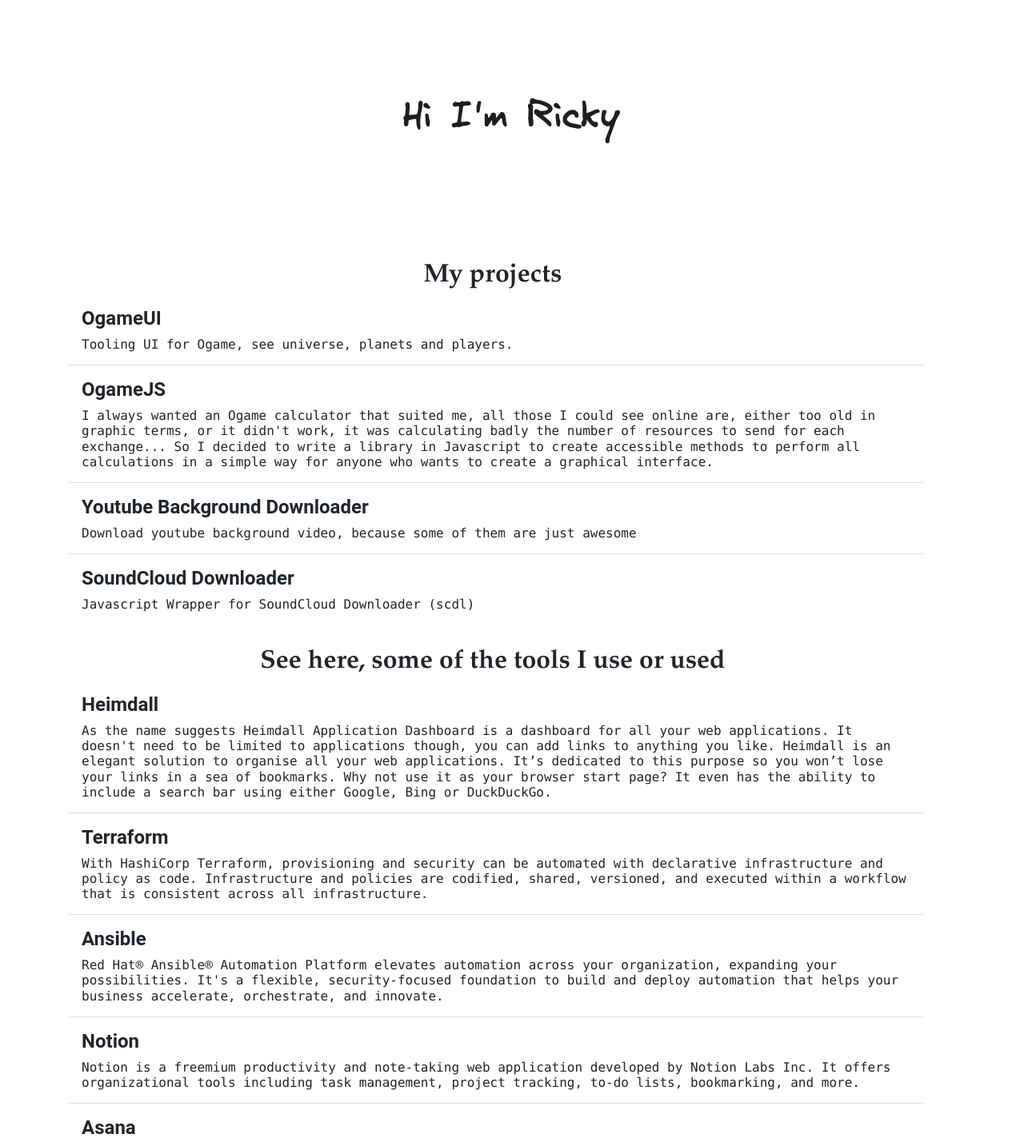
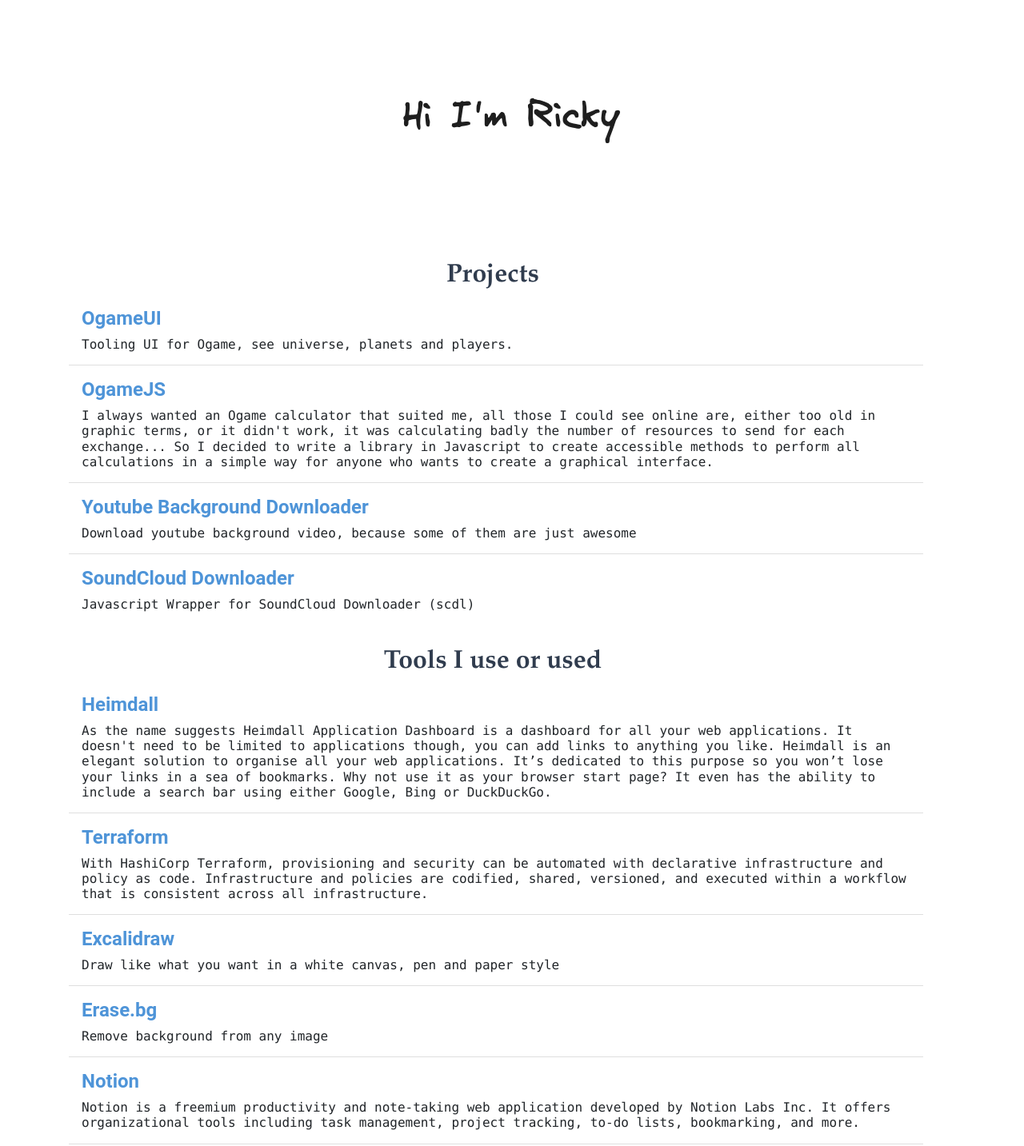
Before and after one commit to rolljee/rolljee.github.io, a React (Create React App) app: page / in a window 1280 px wide. Shown: the top 1433 px of the page at 80% size. Built offline with nearby package versions, Linux system fonts and the light colour scheme.

Commit message:
Add new tools

```diff
--- a/src/App.css
+++ b/src/App.css
@@ -1,6 +1,7 @@
 .font-title {
   font-family: 'Roboto', sans-serif;
   font-weight: 700;
+  color: #4E94D8;
 }
 
 .font-description {
@@ -12,4 +13,5 @@
   font-family: 'Garamond', sans-serif;
   font-weight: 700;
   font-size: 2rem;
+  color: #303C4E
 }
--- a/src/Links.js
+++ b/src/Links.js
@@ -39,7 +39,7 @@
     <Row>
       <Row className="text-center">
         <Col>
-          <h3 className="font-header">See here, some usefull links and resources to read</h3>
+          <h3 className="font-header">Links and resources</h3>
         </Col>
       </Row>
       <Row>
--- a/src/Project.js
+++ b/src/Project.js
@@ -33,7 +33,7 @@
     <Row>
       <Row className="text-center">
         <Col>
-          <h3 className="font-header">My projects</h3>
+          <h3 className="font-header">Projects</h3>
         </Col>
       </Row>
       <Row>
--- a/src/Tools.js
+++ b/src/Tools.js
@@ -16,9 +16,14 @@
       description: "With HashiCorp Terraform, provisioning and security can be automated with declarative infrastructure and policy as code. Infrastructure and policies are codified, shared, versioned, and executed within a workflow that is consistent across all infrastructure.",
     },
     {
-      title: "Ansible",
-      link: "https://www.ansible.com/",
-      description: "Red Hat® Ansible® Automation Platform elevates automation across your organization, expanding your possibilities. It's a flexible, security-focused foundation to build and deploy automation that helps your business accelerate, orchestrate, and innovate.",
+      title: "Excalidraw",
+      link: "https://excalidraw.com",
+      description: "Draw like what you want in a white canvas, pen and paper style",
+    },
+    {
+      title: "Erase.bg",
+      link: "https://www.erase.bg/fr",
+      description: "Remove background from any image",
     },
     {
       title: "Notion",
@@ -51,7 +56,7 @@
     <Row>
       <Row className="text-center">
         <Col>
-          <h3 className="font-header">See here, some of the tools I use or used</h3>
+          <h3 className="font-header">Tools I use or used</h3>
         </Col>
       </Row>
       <Row>
```
